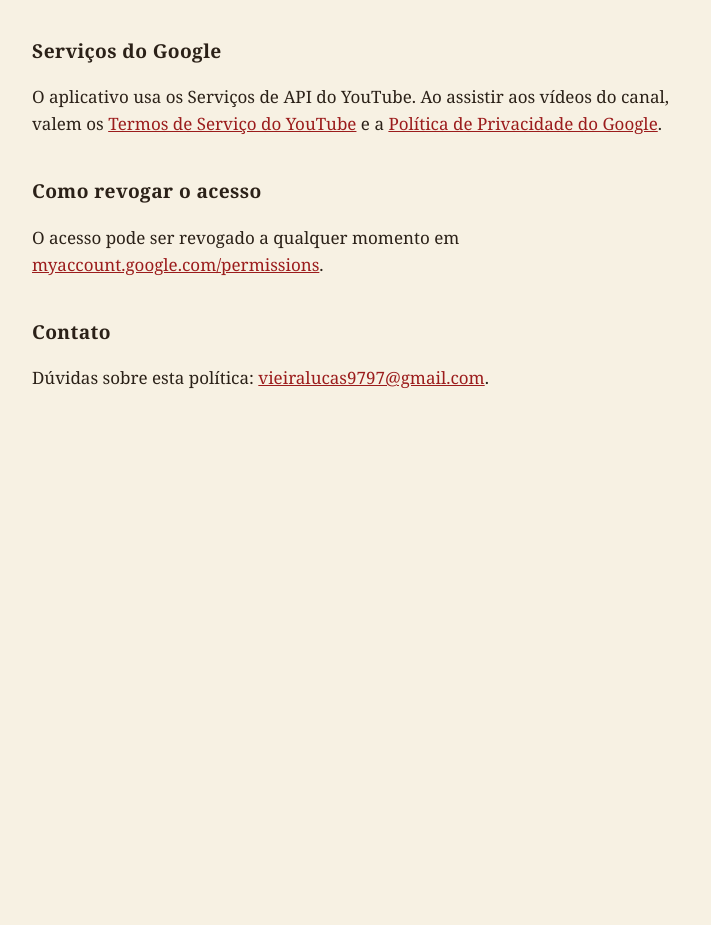
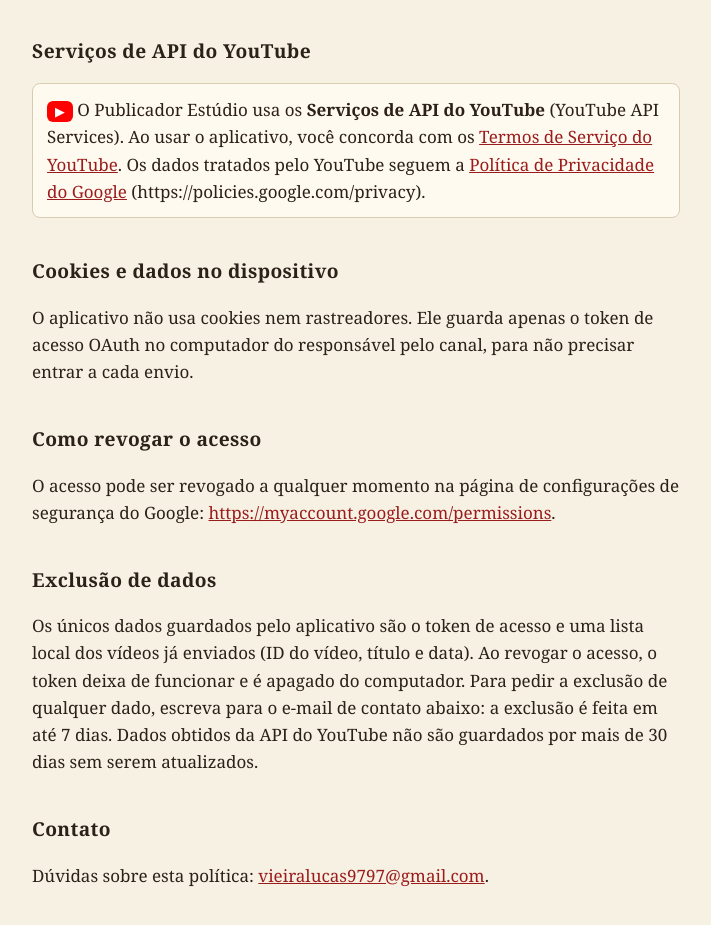
Before and after one commit to LucasLima38/canal-santa-liturgia, a plain HTML site: page privacidade.html in a window 1280 px wide. Shown: the part 945-1870 px from the top of the page, without its empty margins (284-995 px from the left). Before the commit the page ends 1417 px from the top, so only its background shows below. Drawn offline with Linux system fonts and the light colour scheme.

Commit message:
Avisos dos Serviços de API do YouTube, exclusão de dados e revogação
Co-Authored-By: Claude Opus 5.5 <noreply@anthropic.com>

```diff
--- a/estilo.css
+++ b/estilo.css
@@ -12,3 +12,6 @@ h2 { font-size: 1.2rem; margin-top: 2em; }
 a { color: var(--vermelho); }
 hr { border: 0; border-top: 1px solid var(--linha); margin: 2.5em 0; }
 nav { margin-top: 2.5em; font-size: .95rem; }
+.yt { border: 1px solid var(--linha); border-radius: 8px; padding: 12px 14px; background: #fffaf0; }
+.yt-play { display: inline-block; background: #ff0000; color: #fff; border-radius: 6px;
+  padding: 0 8px; font-size: .8rem; line-height: 1.6; vertical-align: middle; }
--- a/privacidade.html
+++ b/privacidade.html
@@ -35,14 +35,28 @@
   Nenhum dado é vendido, compartilhado com terceiros ou enviado a outros servidores além
   dos do Google/YouTube.</p>
 
-  <h2>Serviços do Google</h2>
-  <p>O aplicativo usa os Serviços de API do YouTube. Ao assistir aos vídeos do canal, valem
-  os <a href="https://www.youtube.com/t/terms">Termos de Serviço do YouTube</a> e a
-  <a href="https://policies.google.com/privacy">Política de Privacidade do Google</a>.</p>
+  <h2>Serviços de API do YouTube</h2>
+  <p class="yt"><span class="yt-play" aria-hidden="true">▶</span> O Publicador Estúdio usa os
+  <strong>Serviços de API do YouTube</strong> (YouTube API Services). Ao usar o aplicativo, você
+  concorda com os <a href="https://www.youtube.com/t/terms">Termos de Serviço do YouTube</a>.
+  Os dados tratados pelo YouTube seguem a
+  <a href="https://policies.google.com/privacy">Política de Privacidade do Google</a>
+  (https://policies.google.com/privacy).</p>
+
+  <h2>Cookies e dados no dispositivo</h2>
+  <p>O aplicativo não usa cookies nem rastreadores. Ele guarda apenas o token de acesso
+  OAuth no computador do responsável pelo canal, para não precisar entrar a cada envio.</p>
 
   <h2>Como revogar o acesso</h2>
-  <p>O acesso pode ser revogado a qualquer momento em
-  <a href="https://myaccount.google.com/permissions">myaccount.google.com/permissions</a>.</p>
+  <p>O acesso pode ser revogado a qualquer momento na página de configurações de segurança
+  do Google: <a href="https://myaccount.google.com/permissions">https://myaccount.google.com/permissions</a>.</p>
+
+  <h2>Exclusão de dados</h2>
+  <p>Os únicos dados guardados pelo aplicativo são o token de acesso e uma lista local dos
+  vídeos já enviados (ID do vídeo, título e data). Ao revogar o acesso, o token deixa de
+  funcionar e é apagado do computador. Para pedir a exclusão de qualquer dado, escreva para o
+  e-mail de contato abaixo: a exclusão é feita em até 7 dias. Dados obtidos da API do YouTube
+  não são guardados por mais de 30 dias sem serem atualizados.</p>
 
   <h2>Contato</h2>
   <p>Dúvidas sobre esta política: <a href="mailto:vieiralucas9797@gmail.com">vieiralucas9797@gmail.com</a>.</p>
```
Also changed, not shown: index.html (+7 -3 lines), termos.html (+5 -2 lines).
